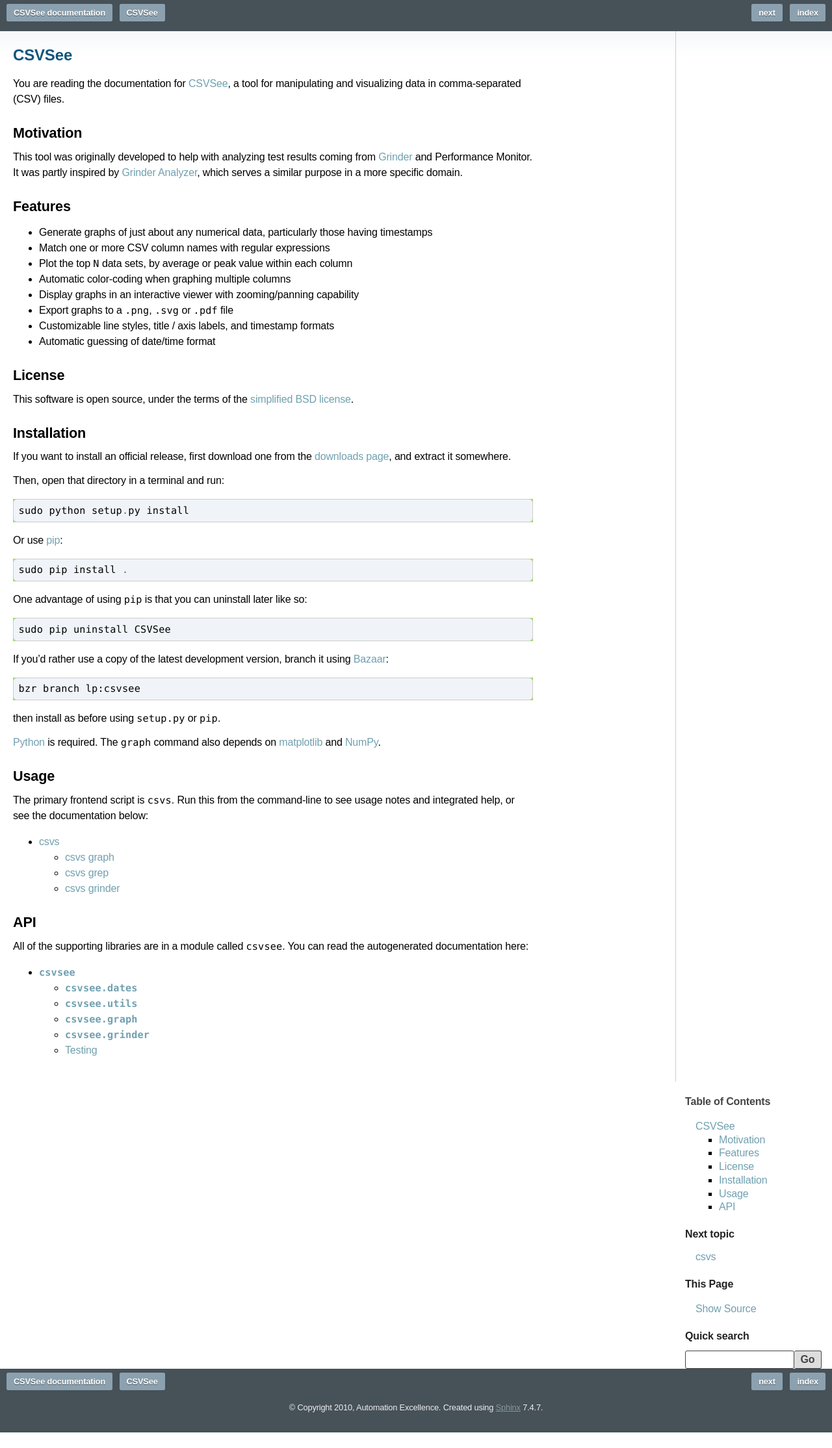
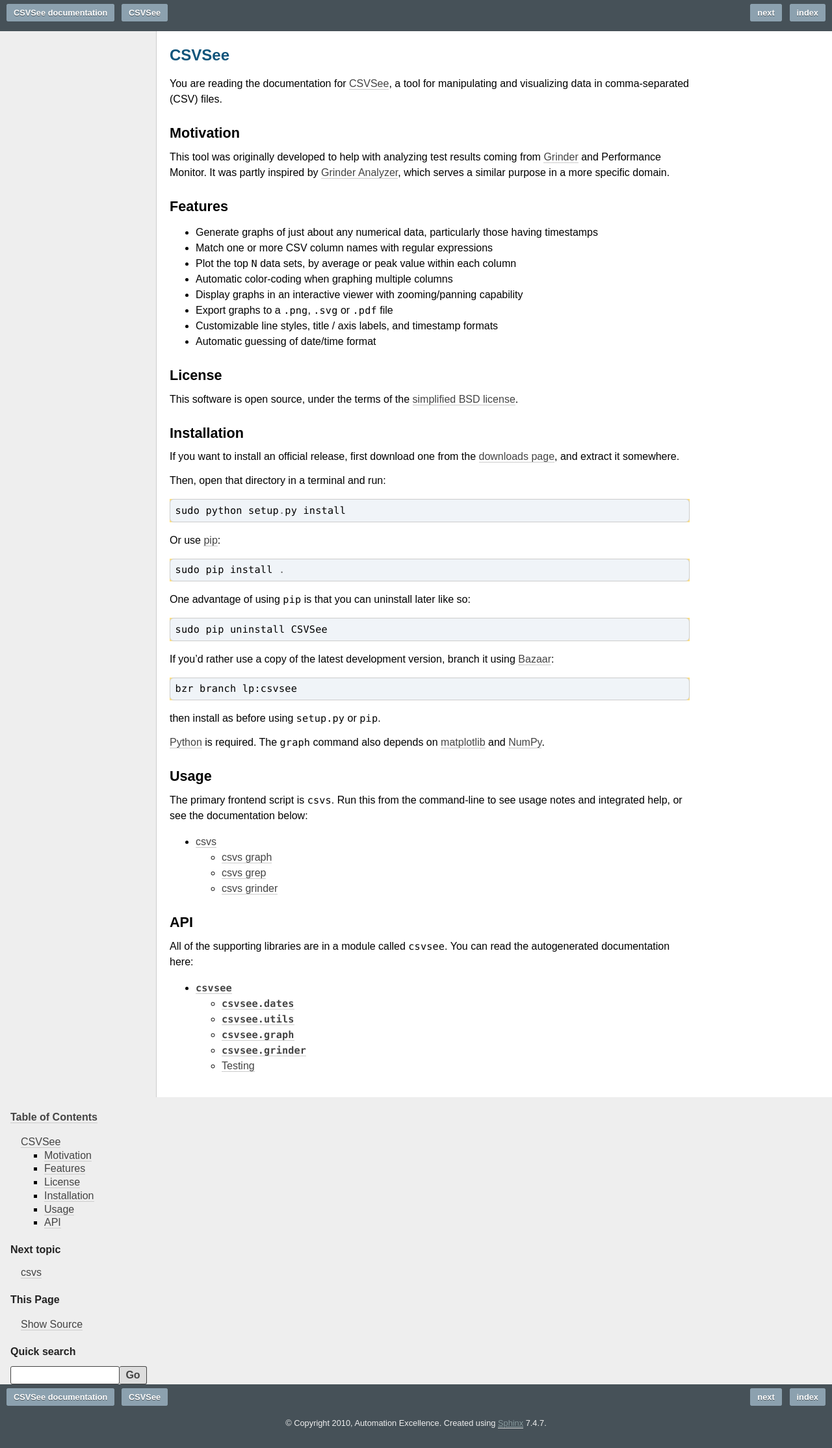
Before and after one commit to a-e/csvsee, a Sphinx documentation site: the page built from docs/index.rst, in a window 1280 px wide. Shown: the whole page at 65% size. Built offline with Sphinx 7.4.7, drawn with Linux system fonts in a browser that asks for light colours; before the commit the page ends 2205 px from its top, so only the background shows below that.

Commit message:
More tweaks to RTD stylesheet

```diff
--- a/docs/_static/rtd.css
+++ b/docs/_static/rtd.css
@@ -33,10 +33,11 @@
                  'Verdana', sans-serif;
     font-size: 14px;
     */
-    letter-spacing: -0.01em;
+    /*letter-spacing: -0.01em;*/
     line-height: 150%;
     text-align: center;
     color: black;
+    background-color: #eee;
     padding: 0;
 
     margin: 0;
@@ -44,15 +45,13 @@
 }
 
 div.document {
-    background-color: white;
     text-align: left;
-    background-image: url(contents.png);
-    background-repeat: repeat-x;
 }
 
 div.bodywrapper {
-    margin: 0 240px 0 0;
-    border-right: 1px solid #ccc;
+    background-color: #ffffff;
+    margin: 0 0 0 240px;
+    border-left: 1px solid #ccc;
 }
 
 div.body {
@@ -111,10 +110,13 @@
     color: #ffffff;
     text-decoration: none;
 }
+/*
 div.related ul li a tt:hover {
     background: inherit !important;
     color: inherit !important;
+    border: inherit !important;
 }
+*/
 
 /* These aren't too useful, since the related bar
  * contains both left- and right-floated items */
@@ -129,7 +131,7 @@
     margin: 0;
     padding: 0 1em;
     width: 210px;
-    float: right;
+    float: left;
     font-size: 1em;
     text-align: left;
 }
@@ -185,22 +187,45 @@
 }
 
 a {
-    color: #70a0b0;
+    /* color: #355f7c; */
+    color: #444;
     text-decoration: none;
+    border-bottom: 1px solid #ccc;
 }
 
 a:hover {
-    color: #5080d0;
-    text-decoration: underline;
+    color: #111111;
+    text-decoration: none;
+    border-bottom: 1px solid #111111;
 }
 
+/*
 a tt {
-    border: 0;
-    color: #70a0b0;
+    color: #444;
+    text-decoration: none;
+    border-bottom: 1px solid #ccc;
 }
 
 a tt:hover {
-    color: #5080d0;
+    color: #111111;
+    text-decoration: none;
+    border-bottom: 1px solid #111111;
+}
+*/
+
+/* Permalink anchor */
+a.headerlink {
+    color: #ccc !important;
+    font-size: 1em;
+    margin-left: 6px;
+    padding: 0 4px 0 4px;
+    text-decoration: none !important;
+    border: none;
+}
+
+a.headerlink:hover {
+    color: #c60f0f !important;
+    border: none;
 }
 
 
@@ -242,18 +267,6 @@
 h5 a.anchor:hover, h6 a.anchor:hover {
     color: #777;
     background-color: #eee;
-}
-
-a.headerlink {
-    color: #d1d9df !important;
-    font-size: 1em;
-    margin-left: 6px;
-    padding: 0 4px 0 4px;
-    text-decoration: none !important;
-}
-
-a.headerlink:hover {
-    color: #c60f0f !important;
 }
 
 cite, code, tt {
@@ -389,8 +402,9 @@
     margin: 1em 0 2.5em 0;
 }
 
+/* Highlight when you click an internal link */
 dt:target, .highlight {
-    background: #9edc5c;
+    background: #ffe080;
 }
 
 /* Search text box and "Go" button */
```
